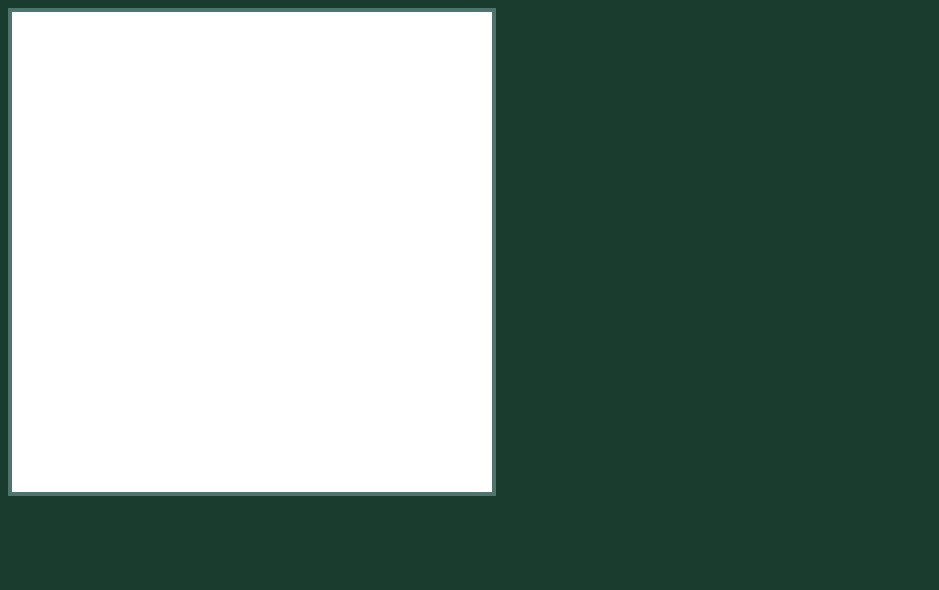
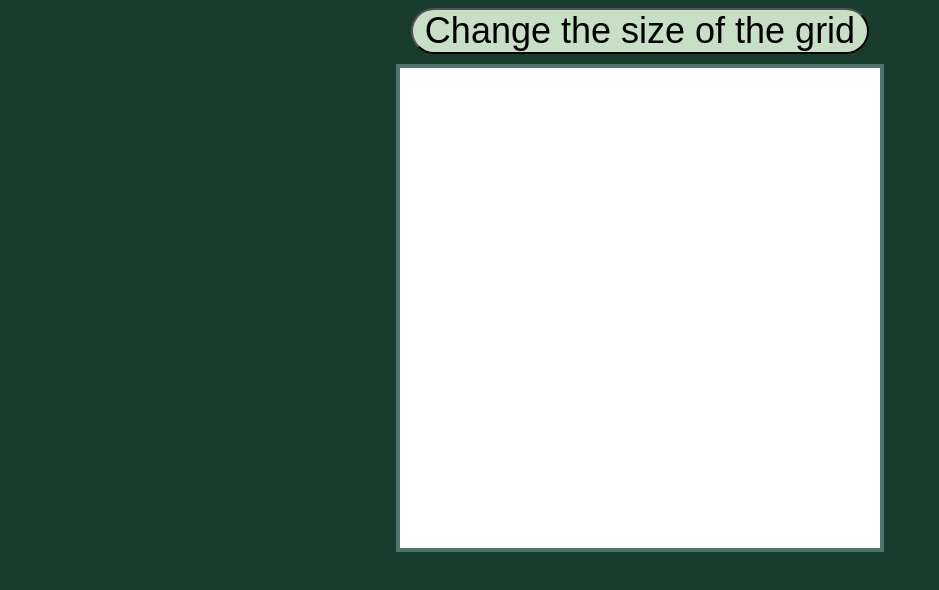
Before and after one commit to ImJasc/etch-a-sketch, a plain HTML site: page index.html in a window 1280 px wide. Shown: the whole page, without its empty margins (0-939 px from the left). Drawn offline with Linux system fonts and the light colour scheme.

Commit message:
added the button that will change the size of the grid

```diff
--- a/index.html
+++ b/index.html
@@ -8,6 +8,7 @@
     <script src="scrypt.js" defer></script>
 </head>
 <body>
+    <button class="btnSize">Change the size of the grid</button>
     <div id="divContainer"></div>
 </body>
 </html>
--- a/style.css
+++ b/style.css
@@ -1,5 +1,10 @@
 body{
     background: #1a3c2e;
+    display: flex;
+    justify-content: center;
+    align-items: center;
+    flex-direction: column;
+    gap: 10px;
 }
 
 #divContainer{
@@ -14,3 +19,17 @@ body{
     justify-content: space-around;
     background: white;
 }
+
+button{
+    max-width: 480px;
+    max-height: 480px;
+    border-radius: 30px;
+    font-size: 36px;
+    padding: 0px 12px 0px 12px;
+    background: #c7dfc5;
+    transition: background 0.5s;
+}
+
+button:hover{
+    background: #ffffff;
+}
```
